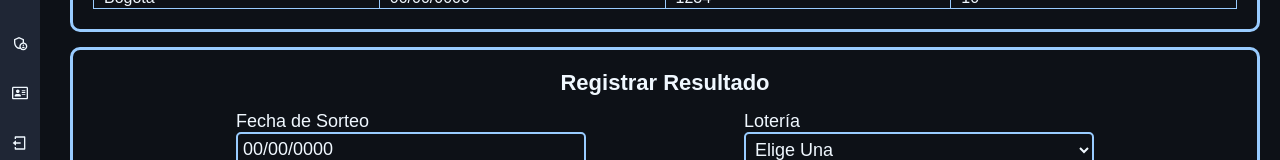
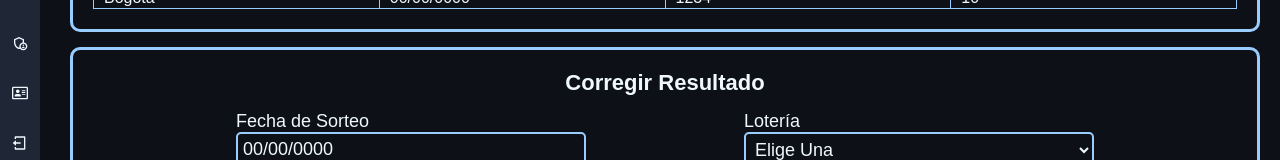
Before and after one commit to CamiloGilFranco/Rifatic_FE, a React (Vite) app: page /admin in a window 1280 px wide. Shown: the part 405-565 px from the top of the page. Built offline with nearby package versions, Linux system fonts and the light colour scheme; no server answers.

Commit message:
actualizacion de tareas

```diff
--- a/src/components/AdminResults/RecordResult/RecordResult.jsx
+++ b/src/components/AdminResults/RecordResult/RecordResult.jsx
@@ -5,11 +5,11 @@ import DatePicker from "react-datepicker";
 const RecordResult = ({ record = false, upload = false }) => {
   const [date, setDate] = useState(null);
 
-  console.log({ record, upload });
-
   return (
     <div className={styles.record_result_container}>
-      <span className={styles.title}>Registrar Resultado</span>
+      <span className={styles.title}>
+        {record ? "Registrar" : "Corregir"} Resultado
+      </span>
       <div className={styles.draw_options_container}>
         <div className={styles.date_picker_container}>
           <label htmlFor="" className={styles.input_label}>
```
Also changed, not shown: 1 other file (tests, documents, lock files or other folders).
